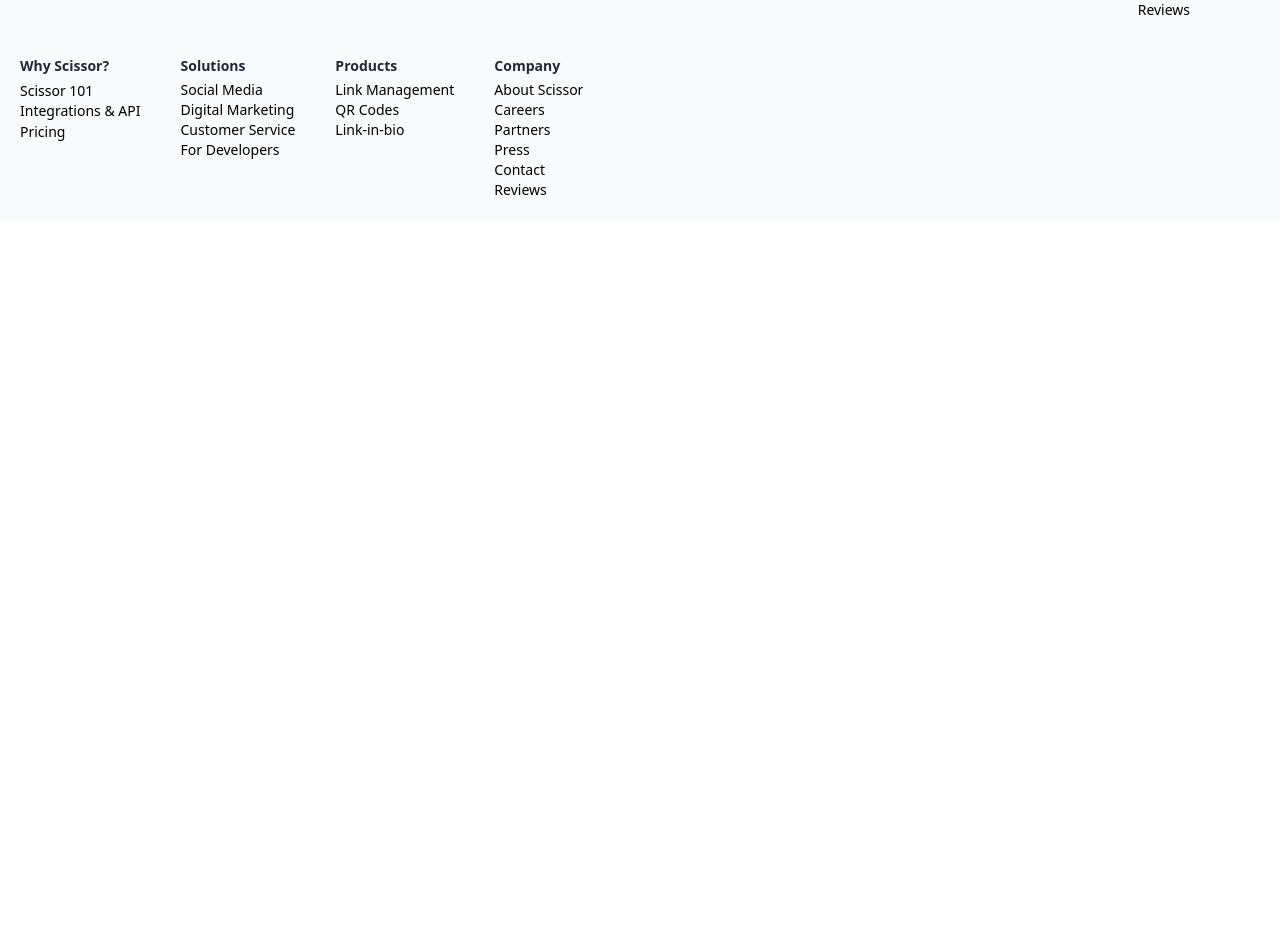
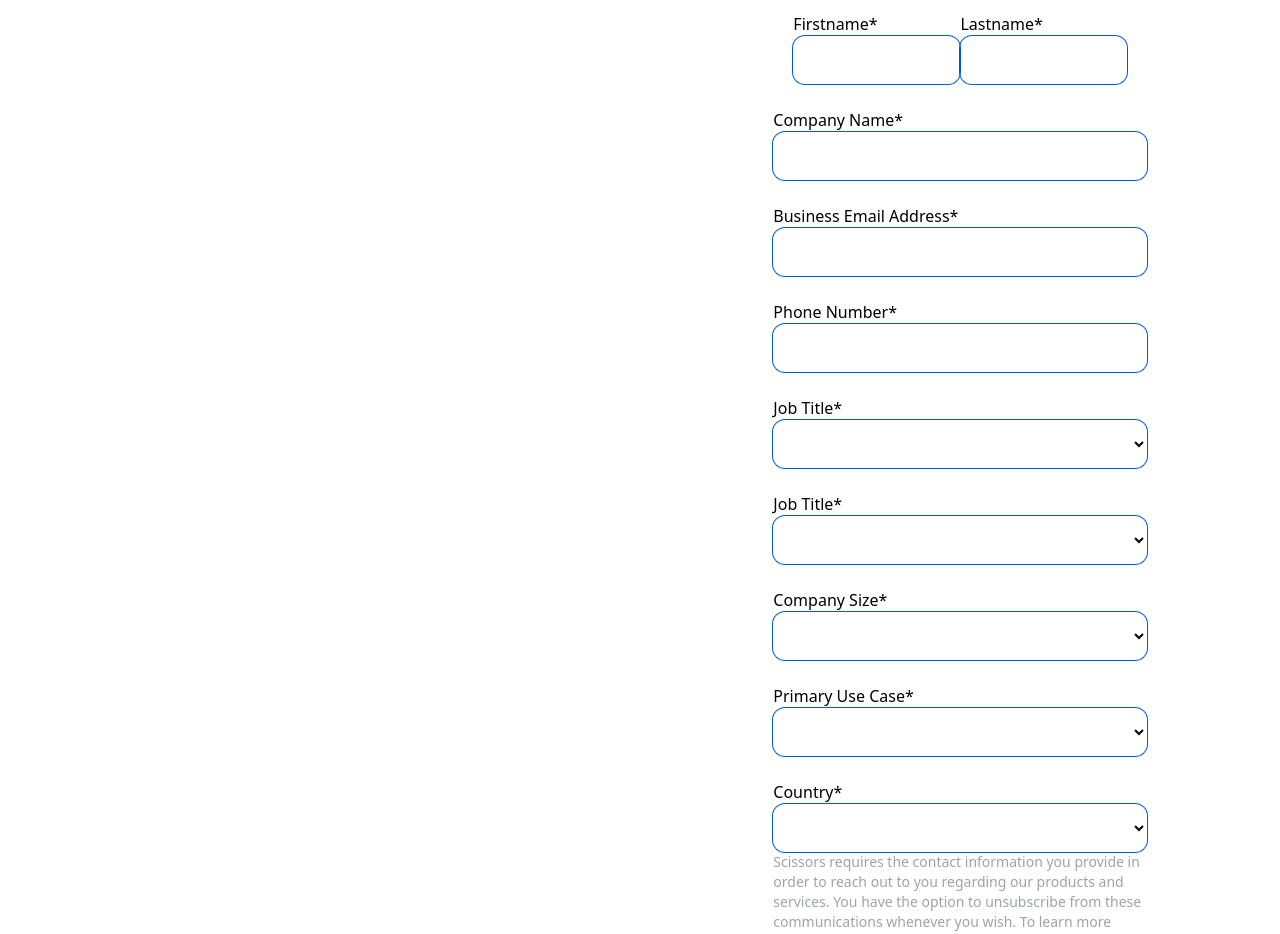
Before and after one commit to ruthietut/Altschool-capstone-project, a React (Vite) app: page / in a window 1280 px wide. Shown: the part 140-1074 px from the top of the page. Before the commit the page ends 800 px from the top, so only its background shows below. Built offline with nearby package versions, Linux system fonts and the light colour scheme.

Commit message:
get in touch component done

```diff
--- a/src/App.tsx
+++ b/src/App.tsx
@@ -1,10 +1,11 @@
 import React from 'react';
 import './App.css';
-// import NavBar from './component/NavBar';
-// import Home from './component/Home';
+import NavBar from './component/NavBar';
+import Home from './component/Home';
 import Login from './component/Login';
 import SignUp from './component/SignUp';
 import Footer from './component/Footer';
+import GetInTouch from './component/GetInTouch'
 
 
 
@@ -15,7 +16,8 @@
       {/* <Home /> */}
       {/* <Login/> */}
       {/* <SignUp/> */}
-      <Footer/>
+      {/* <Footer/> */}
+      <GetInTouch/>
     </>
   );
 };
--- a/src/component/Footer.tsx
+++ b/src/component/Footer.tsx
@@ -178,6 +178,7 @@
           </ul>
         </div>
       </div>
+
     </>
   )
 }
--- /dev/null
+++ b/src/component/GetInTouch.tsx
@@ -0,0 +1,127 @@
+import React from 'react'
+
+const GetInTouch = () => {
+  return (
+    <div className="2xl:container h-screen m-auto">
+      <div
+        hidden
+        role="hidden"
+        className="fixed inset-0 w-6/12 ml-auto bg-white bg-opacity-70 backdrop-blur-xl lg:block"
+      ></div>
+      <div className="relative h-full ml-auto lg:w-6/12">
+        <div className="m-auto py-12 px-6 sm:p-20 xl:w-10/12">
+          <div className="space-y-4">
+            <p className="font-medium text-lg  text-center text-bold">
+              Let's get in touch:
+            </p>
+          </div>
+
+          <form action="" className="space-y-6 py-6">
+            <div className="flex justify-between m-5">
+              <div>
+                <label htmlFor="">Firstname*</label>
+                <input
+                  type="text"
+                  className="w-full py-3 px-6 ring-1 ring-[#005AE2] rounded-xl placeholder-gray-600 bg-transparent transition disabled:ring-[#005AE2] disabled:bg-gray-100 disabled:placeholder-gray-400 invalid:ring-red-400 focus:invalid:outline-none"
+                />
+              </div>
+              <div>
+                <label htmlFor="">Lastname*</label>
+                <input
+                  type="text"
+                  className="w-full py-3 px-6 ring-1 ring-[#005AE2] rounded-xl placeholder-gray-600 bg-transparent transition disabled:ring-[#005AE2] disabled:bg-gray-100 disabled:placeholder-gray-400 invalid:ring-red-400 focus:invalid:outline-none"
+                />
+              </div>
+            </div>
+            <div>
+              <label htmlFor="">Company Name*</label>
+              <input
+                type="text"
+                className="w-full py-3 px-6 ring-1 ring-[#005AE2] rounded-xl placeholder-gray-600 bg-transparent transition disabled:ring-[#005AE2] disabled:bg-gray-100 disabled:placeholder-gray-400 invalid:ring-red-400 focus:invalid:outline-none"
+              />
+            </div>
+
+            <div>
+              <label htmlFor="">Business Email Address*</label>
+              <input
+                type="email"
+                className="w-full py-3 px-6 ring-1 ring-[#005AE2] rounded-xl placeholder-gray-600 bg-transparent transition disabled:ring-[#005AE2] disabled:bg-gray-100 disabled:placeholder-gray-400 invalid:ring-red-400 focus:invalid:outline-none"
+              />
+            </div>
+
+            <div>
+              <label htmlFor="">Phone Number*</label>
+              <input
+                type="number"
+                className="w-full py-3 px-6 ring-1 ring-[#005AE2] rounded-xl placeholder-gray-600 bg-transparent transition disabled:ring-[#005AE2] disabled:bg-gray-100 disabled:placeholder-gray-400 invalid:ring-red-400 focus:invalid:outline-none"
+              />
+            </div>
+
+            <div>
+              <label htmlFor="">Job Title*</label>
+              <select
+                name=""
+                id=""
+                placeholder="Please Select"
+                className="w-full py-3 px-6 ring-1 ring-[#005AE2] rounded-xl placeholder-gray-600 bg-transparent transition disabled:ring-[#005AE2] disabled:bg-gray-100 disabled:placeholder-gray-400 invalid:ring-red-400 focus:invalid:outline-none"
+              ></select>
+            </div>
+            <div>
+              <label htmlFor="">Job Title*</label>
+              <select
+                name=""
+                id=""
+                placeholder="Please Select"
+                className="w-full py-3 px-6 ring-1 ring-[#005AE2] rounded-xl placeholder-gray-600 bg-transparent transition disabled:ring-[#005AE2] disabled:bg-gray-100 disabled:placeholder-gray-400 invalid:ring-red-400 focus:invalid:outline-none"
+              ></select>
+            </div>
+
+            <div>
+              <label htmlFor="">Company Size*</label>
+              <select
+                name=""
+                id=""
+                placeholder="Please Select"
+                className="w-full py-3 px-6 ring-1 ring-[#005AE2] rounded-xl placeholder-gray-600 bg-transparent transition disabled:ring-[#005AE2] disabled:bg-gray-100 disabled:placeholder-gray-400 invalid:ring-red-400 focus:invalid:outline-none"
+              ></select>
+            </div>
+
+            <div>
+              <label htmlFor="">Primary Use Case*</label>
+              <select
+                name=""
+                id=""
+                placeholder="Please Select"
+                className="w-full py-3 px-6 ring-1 ring-[#005AE2] rounded-xl placeholder-gray-600 bg-transparent transition disabled:ring-[#005AE2] disabled:bg-gray-100 disabled:placeholder-gray-400 invalid:ring-red-400 focus:invalid:outline-none"
+              ></select>
+            </div>
+
+            <div>
+              <label htmlFor="">Country*</label>
+              <select
+                name=""
+                id=""
+                placeholder="Please Select"
+                className="w-full py-3 px-6 ring-1 ring-[#005AE2] rounded-xl placeholder-gray-600 bg-transparent transition disabled:ring-[#005AE2] disabled:bg-gray-100 disabled:placeholder-gray-400 invalid:ring-red-400 focus:invalid:outline-none"
+              ></select>
+              <p className=" text-sm text-gray-400 mb-5">
+                Scissors requires the contact information you provide in order
+                to reach out to you regarding our products and services. You
+                have the option to unsubscribe from these communications
+                whenever you wish. To learn more about how to unsubscribe , our
+                privacy practices, and our dedication to safeguarding your
+                privacy, please refer to our Privacy Policy.{' '}
+              </p>
+
+              <button className="w-full px-6 py-3 rounded-xl bg-[#005AE2] transition hover:bg-sky-600 focus:bg-sky-600 active:bg-sky-800">
+                <span className="font-semibold text-white text-lg">Submit</span>
+              </button>
+            </div>
+          </form>
+        </div>
+      </div>
+    </div>
+  )
+}
+
+export default GetInTouch
```
